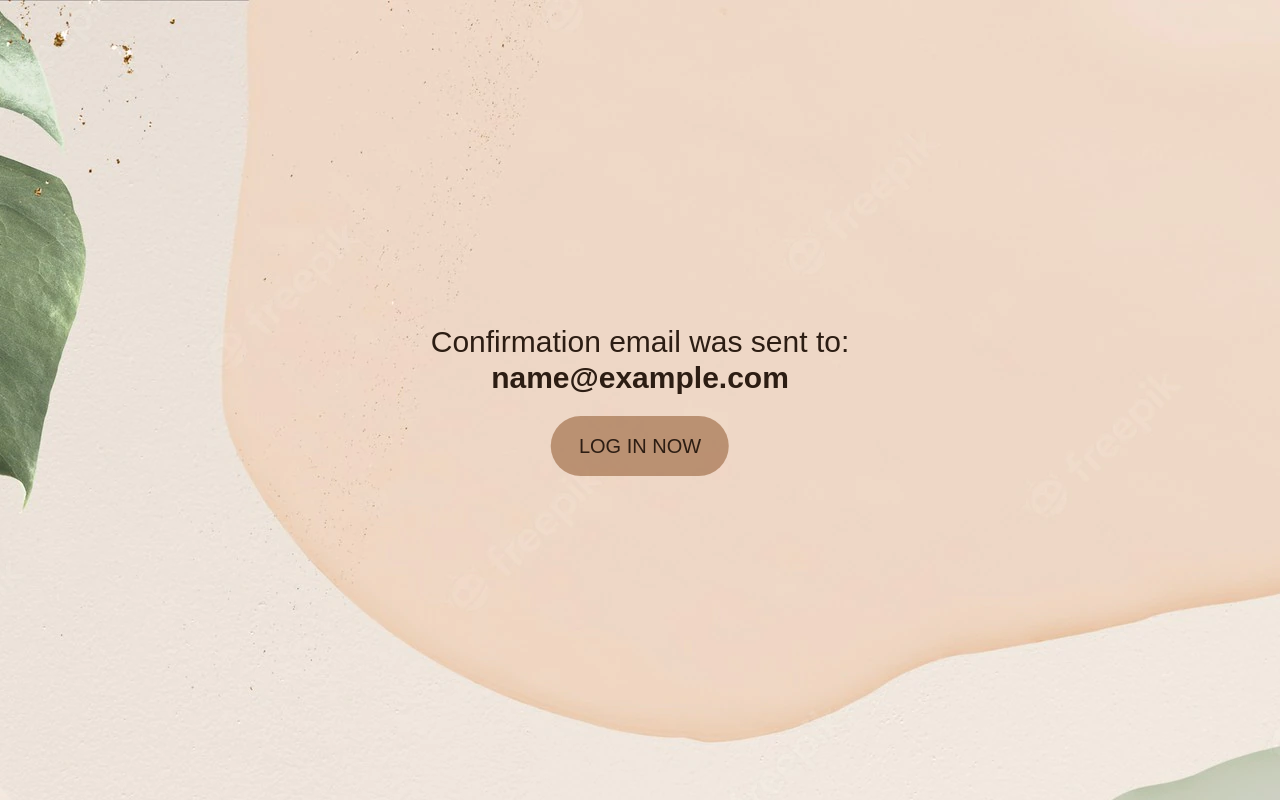
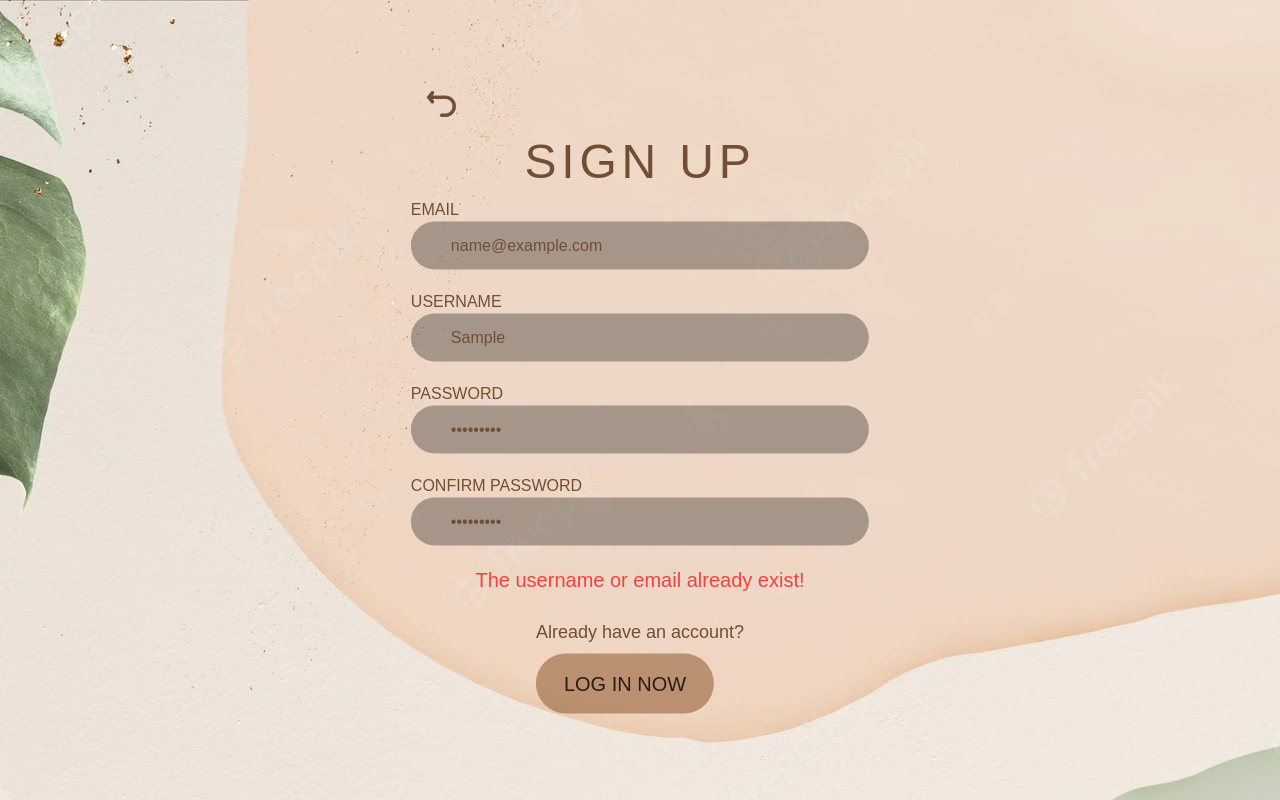
Before and after one commit to adrianagutesa/NWT_projekt, a Next.js app in the folder book-owl/: page /registration in a window 1280 px wide. Both pictures are taken after typing "name@example.com", "Sample", "Sample123", "Sample123" into the empty fields and a click on the button "SIGN UP". Built offline with nearby package versions, Linux system fonts and the light colour scheme; no server answers; the database is empty; a web font is replaced by a local one.

Commit message:
Checking for existing username or email

```diff
--- a/book-owl/lib/user.ts
+++ b/book-owl/lib/user.ts
@@ -28,7 +28,13 @@ export async function listID(id: number) {
 export async function add(username: string, email: string, password: string) {
   return await sql`
     INSERT INTO users (username, email, password)
-    VALUES (${username}, ${email}, crypt(${password}, gen_salt('md5')))
+    SELECT ${username}, ${email}, crypt(${password}, gen_salt('md5'))
+    WHERE NOT EXISTS (
+      SELECT 1
+      FROM users
+      WHERE username = ${username} OR email = ${email}
+    )
+    RETURNING *
   `;
 }
 
--- a/book-owl/pages/registration.js
+++ b/book-owl/pages/registration.js
@@ -17,7 +17,7 @@ const Registration = () => {
     const [password, setPassword] = useState("");
     const [passwordCheck, setPasswordCheck] = useState("");
     const [confirmation, setConfirmation] = useState(false);
-    const [error, setError] = useState("");
+    const [msg, setMsg] = useState({ message: '', isError: false });
 
     const validationSchema = Yup.object().shape({
         email: Yup.string()
@@ -39,13 +39,21 @@ const Registration = () => {
     const { errors } = formState;
 
     const onSubmit = async () => {
-        setConfirmation(true);
+        const res = await api
+        .registration(username, email, password)
+        .catch((err) => {
+            setMsg({ message: err.message, isError: true })
+        });
 
-        await api
-            .registration(username, email, password)
-            .catch((err) => {
-                setError(err.message)
-            });
+        if(res) {
+            if(res.length === 1) {
+                setConfirmation(true);
+                setMsg({ message: 'Username updated!' });
+            } else {
+                setMsg({ message: 'The username or email already exist!', isError: true });
+            }
+        }
+        setTimeout(() => {setMsg('')}, 3000);
 
     }
 
@@ -146,9 +154,12 @@ const Registration = () => {
                                 />
                                 <div className="invalid-feedback text-red-500">{errors.confirmPassword?.message}</div>
                             </div>
-                            <button className="self-center bg-light-brown/[.67] rounded-full px-7 py-4 uppercase text-base sm:text-xl hover:bg-light-brown hover:ring hover:ring-shingle-fawn hover:ring-offset-2 text-shingle-fawn-dark">
+                            <button className={` ${msg.message ? 'hidden' : 'visible'} self-center bg-light-brown/[.67] rounded-full px-7 py-4 uppercase text-base sm:text-xl hover:bg-light-brown hover:ring hover:ring-shingle-fawn hover:ring-offset-2 text-shingle-fawn-dark` }>
                                 Sign up
                             </button>
+                            <div className={` ${msg.message ? 'visible' : 'hidden'} ${msg.isError ? 'text-red-500' : 'text-swamp-green'} text-center text-base sm:text-xl`}>
+                                    {msg.message}
+                            </div>
                         </div>
 
                     </form>
```
